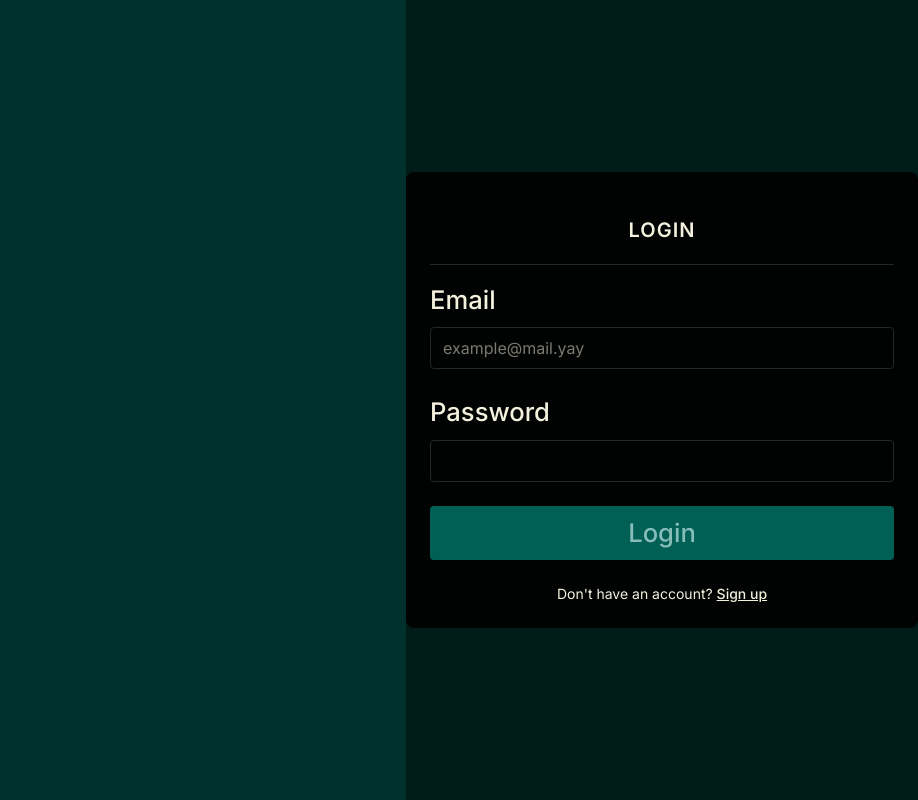
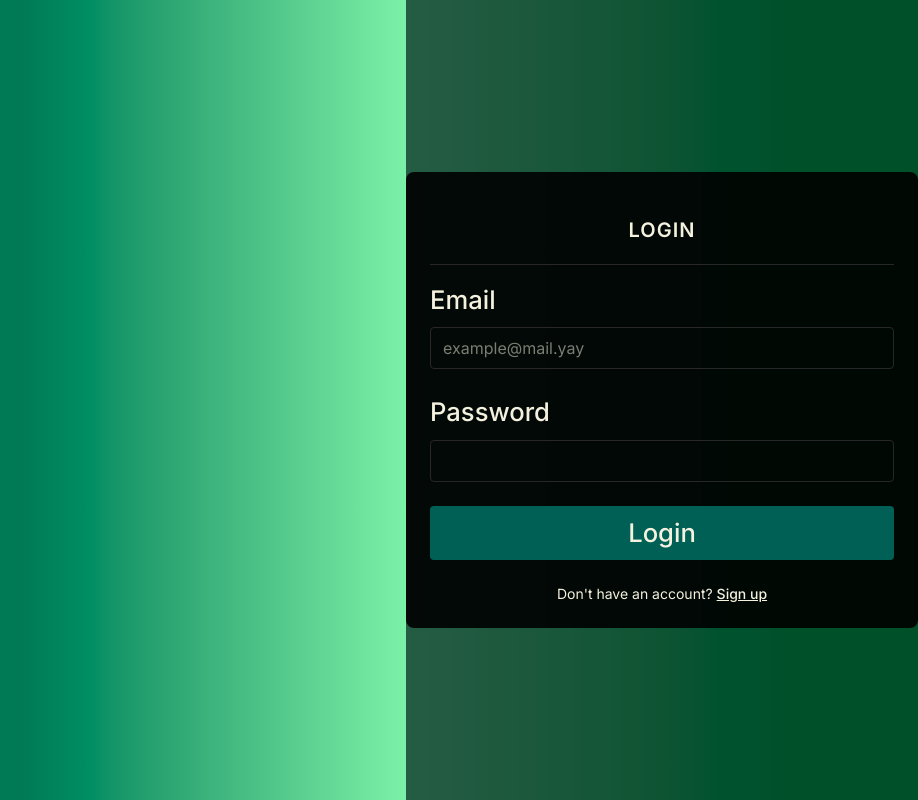
Before and after one commit to tas014/flywheel-technical-task, a Next.js app: page /login in a window 1280 px wide. Shown: the whole page, without its empty margins (362-1280 px from the left). Built offline with nearby package versions, Linux system fonts and the light colour scheme.

Commit message:
Updated auth layout

```diff
--- a/app/(auth)/layout.tsx
+++ b/app/(auth)/layout.tsx
@@ -4,8 +4,8 @@ export default function AuthLayout({
   children: React.ReactNode;
 }) {
   return (
-    <main className="h-screen flex justify-end bg-(--login-background)">
-      <section className="w-full md:w-3/5 lg:w-2/5 flex justify-center items-center bg-(--background)">
+    <main className="h-screen flex justify-end bg-gradient-to-r from-emerald-700 from-30% via-green-300 via-60% to-green-500 to-90%">
+      <section className="w-full md:w-3/5 lg:w-2/5 flex justify-center items-center bg-(--background)/70">
         {children}
       </section>
     </main>
--- a/app/(auth)/login/page.tsx
+++ b/app/(auth)/login/page.tsx
@@ -45,7 +45,7 @@ export default function Login() {
         <button
           type="submit"
           disabled={isPending}
-          className="cursor-pointer w-full px-4 py-2 rounded-sm bg-(--button-color) text-(--button-text) font-medium hover:bg-(--button-highlight) hover:text-(--button-color) transition-all disabled:opacity-50 disabled:cursor-not-allowed"
+          className="cursor-pointer w-full px-4 py-2 rounded-sm bg-(--button-color) text-(--text-primary) font-medium hover:bg-(--button-highlight) transition-all disabled:opacity-50 disabled:cursor-not-allowed"
         >
           {isPending ? "Logging in..." : "Login"}
         </button>
--- a/app/(auth)/signup/page.tsx
+++ b/app/(auth)/signup/page.tsx
@@ -55,7 +55,7 @@ export default function Signup() {
         <button
           type="submit"
           disabled={isPending}
-          className="cursor-pointer w-full px-4 py-2 rounded-sm bg-(--button-color) text-(--button-text) font-medium hover:bg-(--button-highlight) hover:text-(--button-color) transition-all disabled:opacity-50 disabled:cursor-not-allowed"
+          className="cursor-pointer w-full px-4 py-2 rounded-sm bg-(--button-color) text-(--text-primary) font-medium hover:bg-(--button-highlight) transition-all disabled:opacity-50 disabled:cursor-not-allowed"
         >
           {isPending ? "Creating account..." : "Signup"}
         </button>
```
